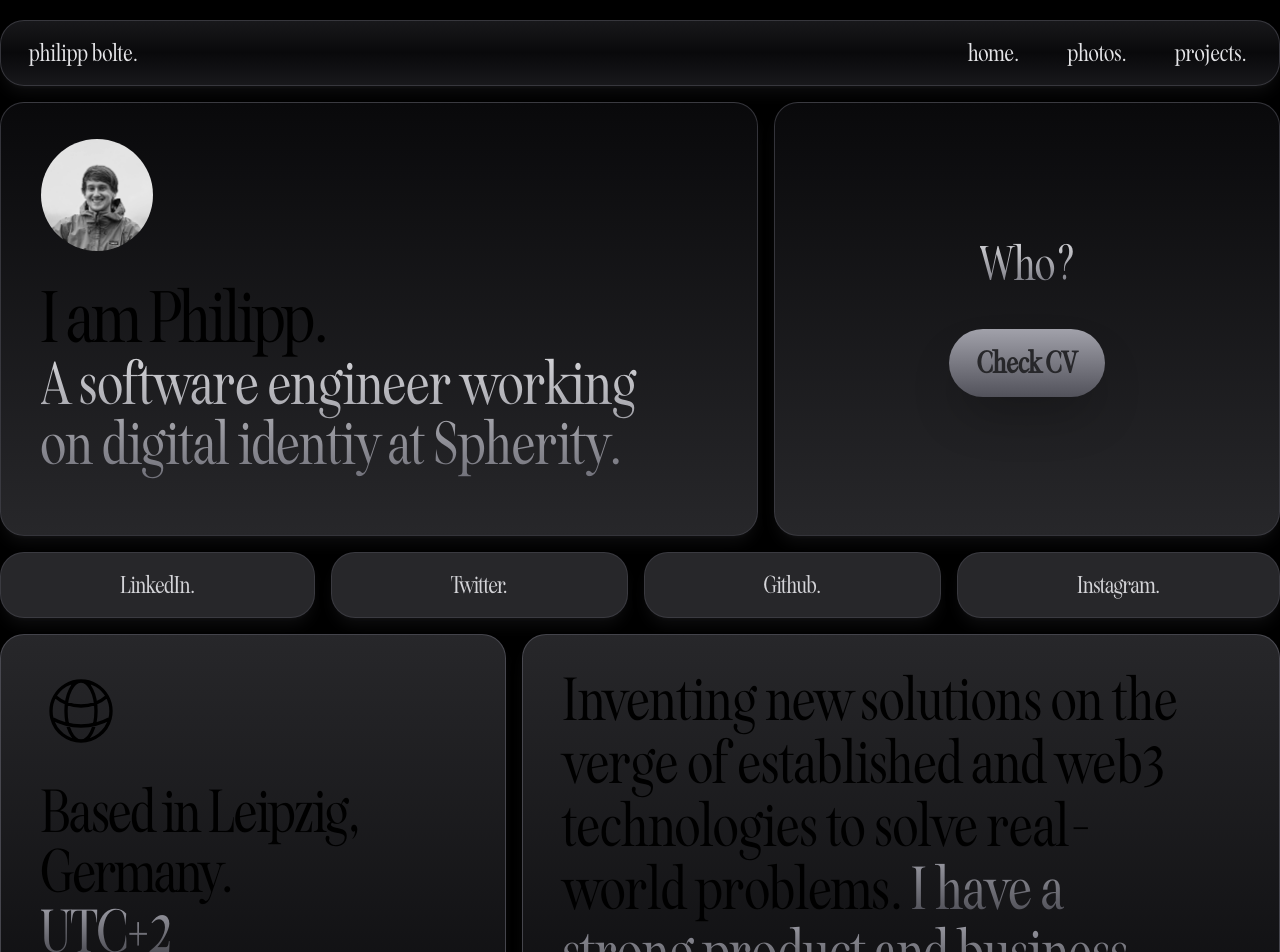
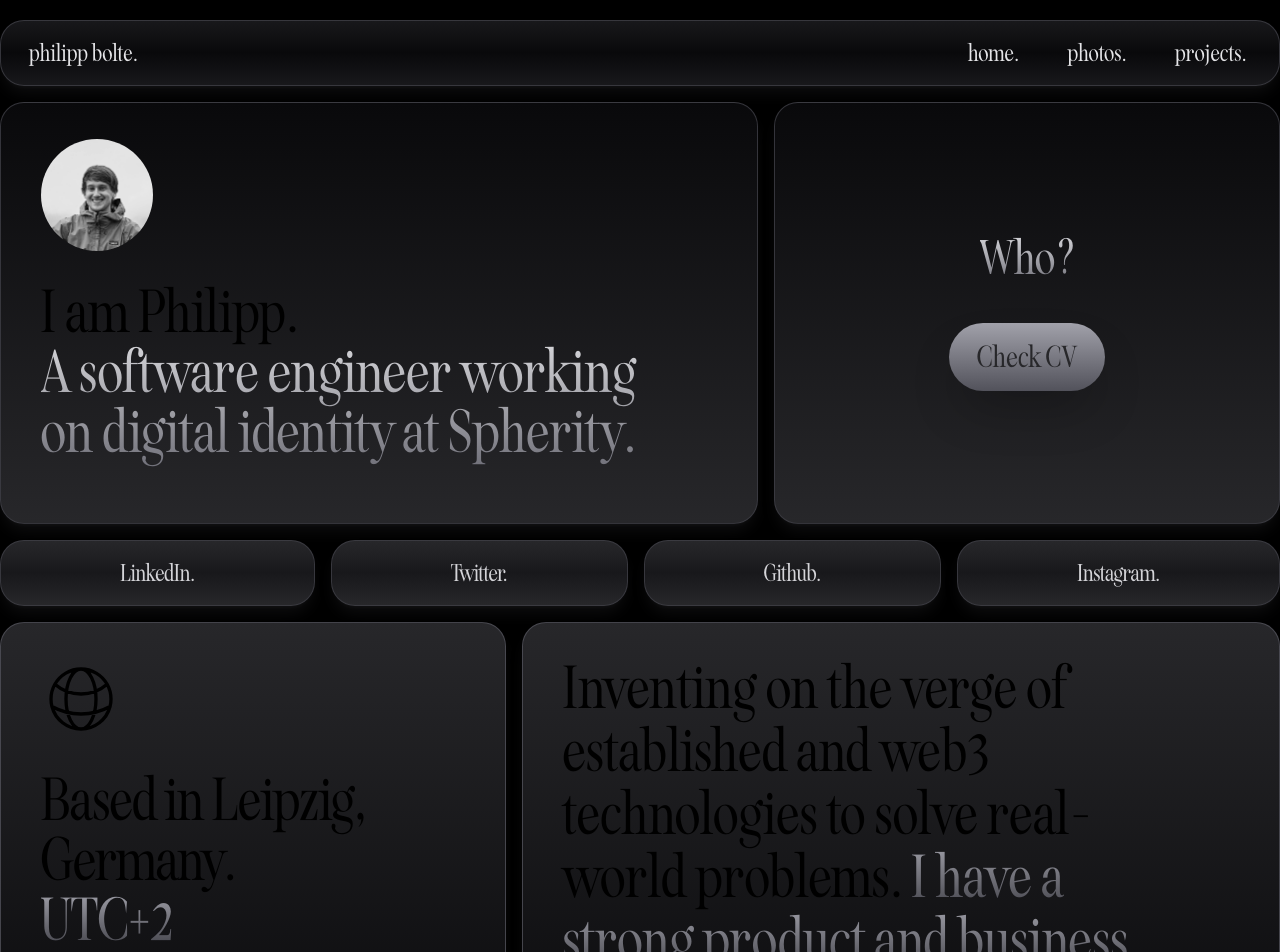
Before and after one commit to strumswell/bolte, a Next.js app: page / in a window 1280 px wide. Shown: the top 952 px of the page. Built offline with nearby package versions, Linux system fonts and the light colour scheme.

Commit message:
fix: heading size and colors

```diff
--- a/src/components/about.tsx
+++ b/src/components/about.tsx
@@ -17,7 +17,7 @@ export default function About() {
               d="M12 21a9.004 9.004 0 008.716-6.747M12 21a9.004 9.004 0 01-8.716-6.747M12 21c2.485 0 4.5-4.03 4.5-9S14.485 3 12 3m0 18c-2.485 0-4.5-4.03-4.5-9S9.515 3 12 3m0 0a8.997 8.997 0 017.843 4.582M12 3a8.997 8.997 0 00-7.843 4.582m15.686 0A11.953 11.953 0 0112 10.5c-2.998 0-5.74-1.1-7.843-2.918m15.686 0A8.959 8.959 0 0121 12c0 .778-.099 1.533-.284 2.253m0 0A17.919 17.919 0 0112 16.5c-3.162 0-6.133-.815-8.716-2.247m0 0A9.015 9.015 0 013 12c0-1.605.42-3.113 1.157-4.418"
             />
           </svg>
-          <div className="mt-4">
+          <div className="mt-4 tracking-wide">
             <p className="text-6xl font-nostalgic break-after-column">Based in Leipzig, Germany.</p>
             <p className="text-6xl font-nostalgic bg-gradient-to-b from-zinc-400 to-zinc-700 bg-clip-text text-transparent">
               UTC+2
@@ -28,10 +28,10 @@ export default function About() {
       <div className="sm:basis-3/5 sm:bg-gradient-to-b bg-zinc-950 sm:from-zinc-800 sm:to-zinc-950 rounded-3xl p-4 pl-10 pr-20 border border-zinc-600/80 shadow-lg shadow-zinc-700/20">
         <div className="mt-5 mb-8 leading-10">
           <span className="text-6xl font-nostalgic tracking-wide">
-            Inventing new solutions on the verge of established and web3 technologies to solve real-world problems.
+            Inventing on the verge of established and web3 technologies to solve real-world problems.
           </span>
           <span className="text-6xl font-nostalgic font-thin tracking-wide ml-2 bg-gradient-to-b from-zinc-400 to-zinc-700 bg-clip-text text-transparent">
-            I have a strong product and business focus with a strict no-bs policy.
+            I have a strong product and business focus with a no-bs policy.
           </span>
         </div>
       </div>
--- a/src/components/contact.tsx
+++ b/src/components/contact.tsx
@@ -25,7 +25,7 @@ export default function Contact() {
         </div>
         <div className="flex justify-center mt-12">
           <a
-            className="w-full text-3xl text-center p-5 pl-10 pr-10 bg-gradient-to-b from-zinc-400 to-zinc-600 text-zinc-800 shadow-2xl font-nostalgic font-semibold tracking-wide transition duration-500 hover:scale-105 rounded-full"
+            className="w-full text-3xl text-center p-5 pl-10 pr-10 bg-gradient-to-b from-zinc-400 to-zinc-600 text-zinc-800 shadow-2xl font-nostalgic font-medium tracking-wide transition duration-500 hover:scale-105 rounded-full"
             href={`mailto:${getMail()}`}
           >
             {getMail()}
--- a/src/components/hero.tsx
+++ b/src/components/hero.tsx
@@ -12,10 +12,10 @@ export default function Hero() {
             height={200}
             alt="profile picture"
           />
-          <div className="mt-4">
-            <h1 className="text-7xl font-nostalgic font-thin break-after-column">I am Philipp.</h1>
-            <p className="text-6xl font-nostalgic pb-1 font-thin tracking-wide bg-gradient-to-b from-zinc-300 to-zinc-500 bg-clip-text text-transparent">
-              A software engineer working on digital identiy at Spherity.
+          <div className="mt-4 text-6xl font-nostalgic font-thin tracking-wide">
+            <h1 className="break-after-column">I am Philipp.</h1>
+            <p className="pb-1 bg-gradient-to-b from-zinc-300 to-zinc-500 bg-clip-text text-transparent">
+              A software engineer working on digital identity at Spherity.
             </p>
           </div>
         </div>
@@ -29,7 +29,7 @@ export default function Hero() {
           </div>
           <div className="flex justify-center text-center sm:mt-6">
             <a
-              className="text-2xl lg:text-3xl p-4 pl-7 pr-7 font-nostalgic font-semibold tracking-wide bg-gradient-to-b from-zinc-400 to-zinc-600 text-zinc-800 shadow-2xl transition duration-500 hover:scale-105 rounded-full"
+              className="text-2xl lg:text-3xl p-4 pl-7 pr-7 font-nostalgic font-medium tracking-wide bg-gradient-to-b from-zinc-400 to-zinc-600 text-zinc-800 shadow-2xl transition duration-500 hover:scale-105 rounded-full"
               href="https://www.linkedin.com/in/philipp-bolte-5148601a3/"
             >
               Check CV
--- a/src/components/navigation.tsx
+++ b/src/components/navigation.tsx
@@ -15,7 +15,7 @@ export default function Navigation() {
           </a>
         </div>
       </nav>
-      <div className="sm:hidden fixed z-50 max-w-screen bottom-4 right-4 left-4 p-4 bg-gradient-to-b from-zinc-800 via-zinc-950 to-zinc-800 opacity-95 rounded-3xl border border-zinc-600/80 shadow-lg shadow-zinc-700/20">
+      <div className="sm:hidden backdrop-blur-lg backdrop-brightness-90 fixed z-50 max-w-screen bottom-4 right-4 left-4 p-4 rounded-3xl border border-zinc-600/80 shadow-lg shadow-zinc-700/20">
         <div className="grid h-full grid-cols-3 text-3xl font-nostalgic font-light">
           <a className="inline-flex flex-col items-center justify-center rounded-r-full" href="#home">
             home.
--- a/src/components/socials.tsx
+++ b/src/components/socials.tsx
@@ -2,25 +2,25 @@ export default function Socials() {
   return (
     <div className="flex flex-row gap-4 sm:mt-4 pl-4 pr-4 sm:pl-0 sm:pr-0 text-2xl font-nostalgic">
       <a
-        className="bg-zinc-800 text-zinc-300 font-light rounded-3xl p-4 grow flex justify-center align-middle transition-all duration-500 hover:bg-zinc-400 hover:text-zinc-800 hover:scale-105 border border-zinc-700/80 shadow-lg shadow-zinc-700/20"
+        className="bg-gradient-to-b from-zinc-800 via-zinc-900 to-zinc-800 text-zinc-300 font-light rounded-3xl p-4 grow flex justify-center align-middle transition-all duration-500 hover:scale-105 border border-zinc-700/80 shadow-lg shadow-zinc-700/20"
         href="https://www.linkedin.com/in/philipp-bolte-5148601a3/"
       >
         LinkedIn.
       </a>
       <a
-        className="bg-zinc-800 text-zinc-300 font-light rounded-3xl p-4 grow flex justify-center align-middle transition-all duration-500 hover:bg-zinc-400 hover:text-zinc-800 hover:scale-105 border border-zinc-700/80 shadow-lg shadow-zinc-700/20"
+        className="bg-gradient-to-b from-zinc-800 via-zinc-900 to-zinc-800 text-zinc-300 font-light rounded-3xl p-4 grow flex justify-center align-middle transition-all duration-500 hover:scale-105 border border-zinc-700/80 shadow-lg shadow-zinc-700/20"
         href="https://twitter.com/strumswell"
       >
         Twitter.
       </a>
       <a
-        className="bg-zinc-800 text-zinc-300 font-light rounded-3xl p-4 grow flex justify-center align-middle transition-all duration-500 hover:bg-zinc-400 hover:text-zinc-800 hover:scale-105 border border-zinc-700/80 shadow-lg shadow-zinc-700/20"
+        className="bg-gradient-to-b from-zinc-800 via-zinc-900 to-zinc-800 text-zinc-300 font-light rounded-3xl p-4 grow flex justify-center align-middle transition-all duration-500 hover:scale-105 border border-zinc-700/80 shadow-lg shadow-zinc-700/20"
         href="https://github.com/strumswell"
       >
         Github.
       </a>
       <a
-        className="bg-zinc-800 text-zinc-300 font-light rounded-3xl p-4 grow flex justify-center align-middle transition-all duration-500 hover:bg-zinc-400 hover:text-zinc-800 hover:scale-105 border border-zinc-700/80 shadow-lg shadow-zinc-700/20"
+        className="bg-gradient-to-b from-zinc-800 via-zinc-900 to-zinc-800 text-zinc-300 font-light rounded-3xl p-4 grow flex justify-center align-middle transition-all duration-500 hover:scale-105 border border-zinc-700/80 shadow-lg shadow-zinc-700/20"
         href="https://www.instagram.com/strumswell/"
       >
         Instagram.
```
